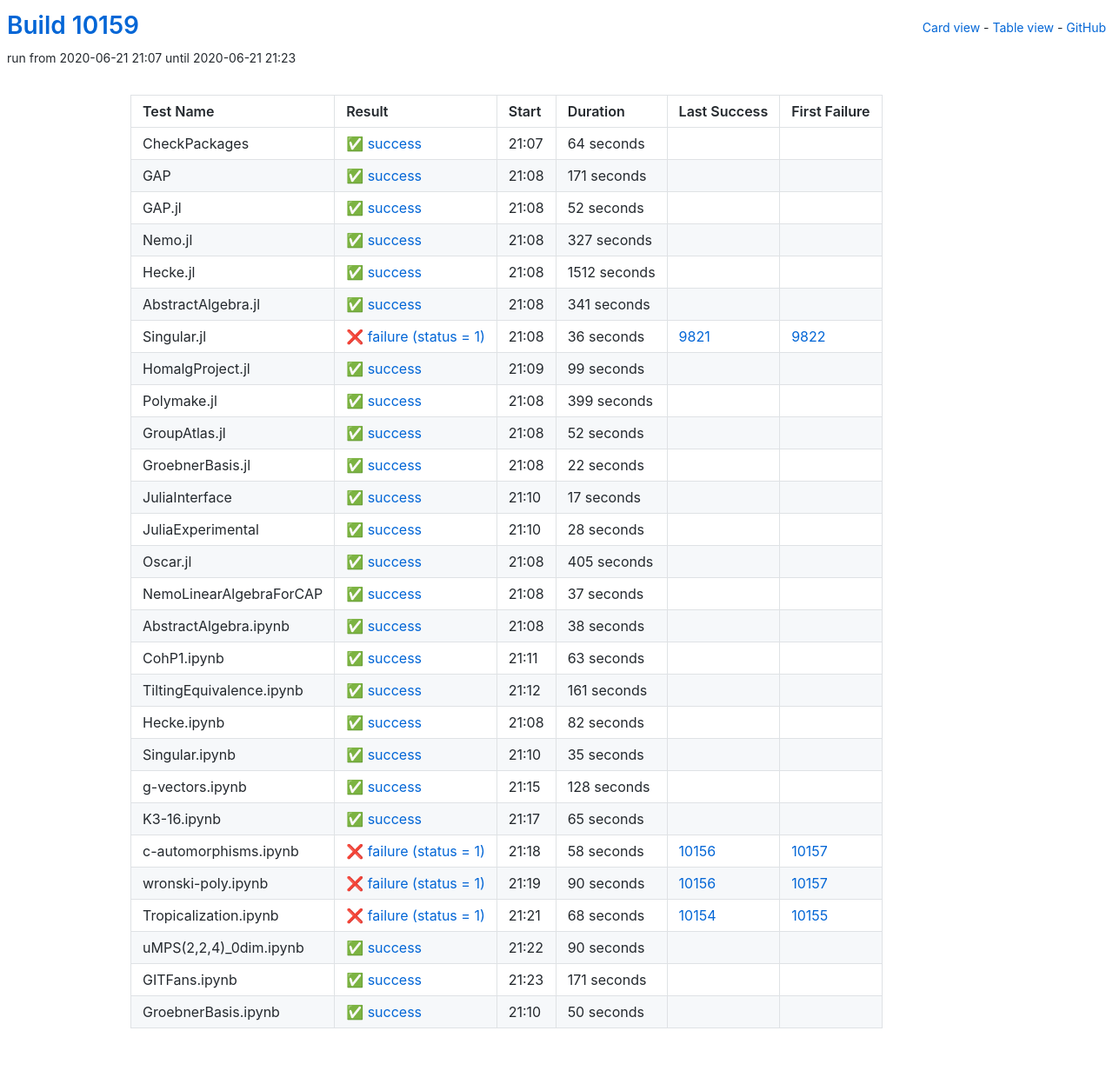
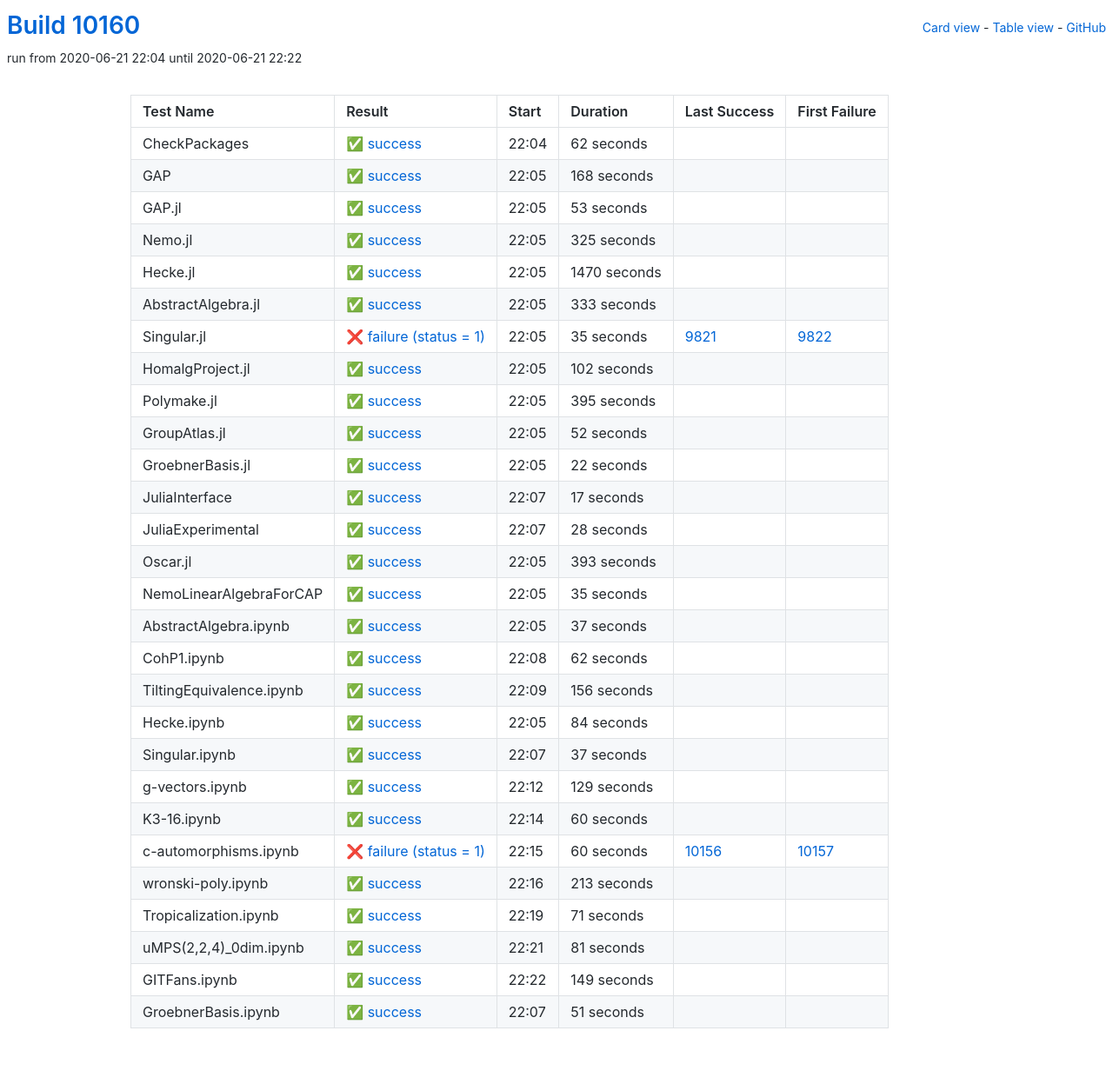
Before and after one commit to oscar-system/oscar-ci-status, a Jekyll site: the page built from table.html, in a window 1280 px wide. Shown: the whole page at 87% size. Built offline with Jekyll 4.4.1, drawn with Linux system fonts in a browser that asks for light colours.

Commit message:
Build #10160

```diff
--- a/_data/ci.yml
+++ b/_data/ci.yml
@@ -1,6 +1,6 @@
 ---
-build: 10159
-build_url: https://oscarci.mathematik.uni-kl.de/job/oscar/10159/
+build: 10160
+build_url: https://oscarci.mathematik.uni-kl.de/job/oscar/10160/
 job: oscar
 organization: oscar-system
 repo: oscar-ci-status
@@ -8,116 +8,116 @@
 tests:
 - name: CheckPackages
   id: checkpackages
-  log: https://oscarci.mathematik.uni-kl.de/job/oscar/10159/artifact/logs/build-10159/CheckPackages.log
-  start: 2020-06-21 21:07
+  log: https://oscarci.mathematik.uni-kl.de/job/oscar/10160/artifact/logs/build-10160/CheckPackages.log
+  start: 2020-06-21 22:04
   success: true
   exitcode: 0
   status: success
-  duration: 64
+  duration: 62
   last_success: false
   last_success_url:
   first_failure: false
   first_failure_url:
 - name: GAP
   id: gap
-  log: https://oscarci.mathematik.uni-kl.de/job/oscar/10159/artifact/logs/build-10159/GAP.log
-  start: 2020-06-21 21:08
+  log: https://oscarci.mathematik.uni-kl.de/job/oscar/10160/artifact/logs/build-10160/GAP.log
+  start: 2020-06-21 22:05
   success: true
   exitcode: 0
   status: success
-  duration: 171
+  duration: 168
   last_success: false
   last_success_url:
   first_failure: false
   first_failure_url:
 - name: GAP.jl
   id: gap-jl
-  log: https://oscarci.mathematik.uni-kl.de/job/oscar/10159/artifact/logs/build-10159/GAP.jl.log
-  start: 2020-06-21 21:08
+  log: https://oscarci.mathematik.uni-kl.de/job/oscar/10160/artifact/logs/build-10160/GAP.jl.log
+  start: 2020-06-21 22:05
   success: true
   exitcode: 0
   status: success
-  duration: 52
+  duration: 53
   last_success: false
   last_success_url:
   first_failure: false
   first_failure_url:
 - name: Nemo.jl
   id: nemo-jl
-  log: https://oscarci.mathematik.uni-kl.de/job/oscar/10159/artifact/logs/build-10159/Nemo.jl.log
-  start: 2020-06-21 21:08
+  log: https://oscarci.mathematik.uni-kl.de/job/oscar/10160/artifact/logs/build-10160/Nemo.jl.log
+  start: 2020-06-21 22:05
   success: true
   exitcode: 0
   status: success
-  duration: 327
+  duration: 325
   last_success: false
   last_success_url:
   first_failure: false
   first_failure_url:
 - name: Hecke.jl
   id: hecke-jl
-  log: https://oscarci.mathematik.uni-kl.de/job/oscar/10159/artifact/logs/build-10159/Hecke.jl.log
-  start: 2020-06-21 21:08
+  log: https://oscarci.mathematik.uni-kl.de/job/oscar/10160/artifact/logs/build-10160/Hecke.jl.log
+  start: 2020-06-21 22:05
   success: true
   exitcode: 0
   status: success
-  duration: 1512
+  duration: 1470
   last_success: false
   last_success_url:
   first_failure: false
   first_failure_url:
 - name: AbstractAlgebra.jl
   id: abstractalgebra-jl
-  log: https://oscarci.mathematik.uni-kl.de/job/oscar/10159/artifact/logs/build-10159/AbstractAlgebra.jl.log
-  start: 2020-06-21 21:08
+  log: https://oscarci.mathematik.uni-kl.de/job/oscar/10160/artifact/logs/build-10160/AbstractAlgebra.jl.log
+  start: 2020-06-21 22:05
   success: true
   exitcode: 0
   status: success
-  duration: 341
+  duration: 333
   last_success: false
   last_success_url:
   first_failure: false
   first_failure_url:
 - name: Singular.jl
   id: singular-jl
-  log: https://oscarci.mathematik.uni-kl.de/job/oscar/10159/artifact/logs/build-10159/Singular.jl.log
-  start: 2020-06-21 21:08
+  log: https://oscarci.mathematik.uni-kl.de/job/oscar/10160/artifact/logs/build-10160/Singular.jl.log
+  start: 2020-06-21 22:05
   success: false
   exitcode: 1
   status: failure
-  duration: 36
+  duration: 35
   last_success: 9821
   last_success_url: https://oscarci.mathematik.uni-kl.de/job/oscar/9821/
   first_failure: 9822
   first_failure_url: https://oscarci.mathematik.uni-kl.de/job/oscar/9822/
 - name: HomalgProject.jl
   id: homalgproject-jl
-  log: https://oscarci.mathematik.uni-kl.de/job/oscar/10159/artifact/logs/build-10159/HomalgProject.jl.log
-  start: 2020-06-21 21:09
+  log: https://oscarci.mathematik.uni-kl.de/job/oscar/10160/artifact/logs/build-10160/HomalgProject.jl.log
+  start: 2020-06-21 22:05
   success: true
   exitcode: 0
   status: success
-  duration: 99
+  duration: 102
   last_success: false
   last_success_url:
   first_failure: false
   first_failure_url:
 - name: Polymake.jl
   id: polymake-jl
-  log: https://oscarci.mathematik.uni-kl.de/job/oscar/10159/artifact/logs/build-10159/Polymake.jl.log
-  start: 2020-06-21 21:08
+  log: https://oscarci.mathematik.uni-kl.de/job/oscar/10160/artifact/logs/build-10160/Polymake.jl.log
+  start: 2020-06-21 22:05
   success: true
   exitcode: 0
   status: success
-  duration: 399
+  duration: 395
   last_success: false
   last_success_url:
   first_failure: false
   first_failure_url:
 - name: GroupAtlas.jl
   id: groupatlas-jl
-  log: https://oscarci.mathematik.uni-kl.de/job/oscar/10159/artifact/logs/build-10159/GroupAtlas.jl.log
-  start: 2020-06-21 21:08
+  log: https://oscarci.mathematik.uni-kl.de/job/oscar/10160/artifact/logs/build-10160/GroupAtlas.jl.log
+  start: 2020-06-21 22:05
   success: true
   exitcode: 0
   status: success
@@ -128,8 +128,8 @@
   first_failure_url:
 - name: GroebnerBasis.jl
   id: groebnerbasis-jl
-  log: https://oscarci.mathematik.uni-kl.de/job/oscar/10159/artifact/logs/build-10159/GroebnerBasis.jl.log
-  start: 2020-06-21 21:08
+  log: https://oscarci.mathematik.uni-kl.de/job/oscar/10160/artifact/logs/build-10160/GroebnerBasis.jl.log
+  start: 2020-06-21 22:05
   success: true
   exitcode: 0
   status: success
@@ -140,8 +140,8 @@
   first_failure_url:
 - name: JuliaInterface
   id: juliainterface
-  log: https://oscarci.mathematik.uni-kl.de/job/oscar/10159/artifact/logs/build-10159/JuliaInterface.log
-  start: 2020-06-21 21:10
+  log: https://oscarci.mathematik.uni-kl.de/job/oscar/10160/artifact/logs/build-10160/JuliaInterface.log
+  start: 2020-06-21 22:07
   success: true
   exitcode: 0
   status: success
@@ -152,8 +152,8 @@
   first_failure_url:
 - name: JuliaExperimental
   id: juliaexperimental
-  log: https://oscarci.mathematik.uni-kl.de/job/oscar/10159/artifact/logs/build-10159/JuliaExperimental.log
-  start: 2020-06-21 21:10
+  log: https://oscarci.mathematik.uni-kl.de/job/oscar/10160/artifact/logs/build-10160/JuliaExperimental.log
+  start: 2020-06-21 22:07
   success: true
   exitcode: 0
   status: success
@@ -164,20 +164,32 @@
   first_failure_url:
 - name: Oscar.jl
   id: oscar-jl
-  log: https://oscarci.mathematik.uni-kl.de/job/oscar/10159/artifact/logs/build-10159/Oscar.jl.log
-  start: 2020-06-21 21:08
+  log: https://oscarci.mathematik.uni-kl.de/job/oscar/10160/artifact/logs/build-10160/Oscar.jl.log
+  start: 2020-06-21 22:05
   success: true
   exitcode: 0
   status: success
-  duration: 405
+  duration: 393
   last_success: false
   last_success_url:
   first_failure: false
   first_failure_url:
 - name: NemoLinearAlgebraForCAP
   id: nemolinearalgebraforcap
-  log: https://oscarci.mathematik.uni-kl.de/job/oscar/10159/artifact/logs/build-10159/NemoLinearAlgebraForCAP.log
-  start: 2020-06-21 21:08
+  log: https://oscarci.mathematik.uni-kl.de/job/oscar/10160/artifact/logs/build-10160/NemoLinearAlgebraForCAP.log
+  start: 2020-06-21 22:05
+  success: true
+  exitcode: 0
+  status: success
+  duration: 35
+  last_success: false
+  last_success_url:
+  first_failure: false
+  first_failure_url:
+- name: AbstractAlgebra.ipynb
+  id: abstractalgebra-ipynb
+  log: https://oscarci.mathematik.uni-kl.de/job/oscar/10160/artifact/logs/build-10160/AbstractAlgebra.ipynb.log
+  start: 2020-06-21 22:05
   success: true
   exitcode: 0
   status: success
@@ -186,158 +198,146 @@
   last_success_url:
   first_failure: false
   first_failure_url:
-- name: AbstractAlgebra.ipynb
-  id: abstractalgebra-ipynb
-  log: https://oscarci.mathematik.uni-kl.de/job/oscar/10159/artifact/logs/build-10159/AbstractAlgebra.ipynb.log
-  start: 2020-06-21 21:08
+- name: CohP1.ipynb
+  id: cohp1-ipynb
+  log: https://oscarci.mathematik.uni-kl.de/job/oscar/10160/artifact/logs/build-10160/CohP1.ipynb.log
+  start: 2020-06-21 22:08
   success: true
   exitcode: 0
   status: success
-  duration: 38
-  last_success: false
-  last_success_url:
-  first_failure: false
-  first_failure_url:
-- name: CohP1.ipynb
-  id: cohp1-ipynb
-  log: https://oscarci.mathematik.uni-kl.de/job/oscar/10159/artifact/logs/build-10159/CohP1.ipynb.log
-  start: 2020-06-21 21:11
-  success: true
-  exitcode: 0
-  status: success
-  duration: 63
+  duration: 62
   last_success: false
   last_success_url:
   first_failure: false
   first_failure_url:
 - name: TiltingEquivalence.ipynb
   id: tiltingequivalence-ipynb
-  log: https://oscarci.mathematik.uni-kl.de/job/oscar/10159/artifact/logs/build-10159/TiltingEquivalence.ipynb.log
-  start: 2020-06-21 21:12
+  log: https://oscarci.mathematik.uni-kl.de/job/oscar/10160/artifact/logs/build-10160/TiltingEquivalence.ipynb.log
+  start: 2020-06-21 22:09
   success: true
   exitcode: 0
   status: success
-  duration: 161
+  duration: 156
   last_success: false
   last_success_url:
   first_failure: false
   first_failure_url:
 - name: Hecke.ipynb
   id: hecke-ipynb
-  log: https://oscarci.mathematik.uni-kl.de/job/oscar/10159/artifact/logs/build-10159/Hecke.ipynb.log
-  start: 2020-06-21 21:08
+  log: https://oscarci.mathematik.uni-kl.de/job/oscar/10160/artifact/logs/build-10160/Hecke.ipynb.log
+  start: 2020-06-21 22:05
   success: true
   exitcode: 0
   status: success
-  duration: 82
+  duration: 84
   last_success: false
   last_success_url:
   first_failure: false
   first_failure_url:
 - name: Singular.ipynb
   id: singular-ipynb
-  log: https://oscarci.mathematik.uni-kl.de/job/oscar/10159/artifact/logs/build-10159/Singular.ipynb.log
-  start: 2020-06-21 21:10
+  log: https://oscarci.mathematik.uni-kl.de/job/oscar/10160/artifact/logs/build-10160/Singular.ipynb.log
+  start: 2020-06-21 22:07
   success: true
   exitcode: 0
   status: success
-  duration: 35
+  duration: 37
   last_success: false
   last_success_url:
   first_failure: false
   first_failure_url:
 - name: g-vectors.ipynb
   id: g-vectors-ipynb
-  log: https://oscarci.mathematik.uni-kl.de/job/oscar/10159/artifact/logs/build-10159/g-vectors.ipynb.log
-  start: 2020-06-21 21:15
+  log: https://oscarci.mathematik.uni-kl.de/job/oscar/10160/artifact/logs/build-10160/g-vectors.ipynb.log
+  start: 2020-06-21 22:12
   success: true
   exitcode: 0
   status: success
-  duration: 128
+  duration: 129
   last_success: false
   last_success_url:
   first_failure: false
   first_failure_url:
 - name: K3-16.ipynb
   id: k3-16-ipynb
-  log: https://oscarci.mathematik.uni-kl.de/job/oscar/10159/artifact/logs/build-10159/K3-16.ipynb.log
-  start: 2020-06-21 21:17
+  log: https://oscarci.mathematik.uni-kl.de/job/oscar/10160/artifact/logs/build-10160/K3-16.ipynb.log
+  start: 2020-06-21 22:14
   success: true
   exitcode: 0
   status: success
-  duration: 65
+  duration: 60
   last_success: false
   last_success_url:
   first_failure: false
   first_failure_url:
 - name: c-automorphisms.ipynb
   id: c-automorphisms-ipynb
-  log: https://oscarci.mathematik.uni-kl.de/job/oscar/10159/artifact/logs/build-10159/c-automorphisms.ipynb.log
-  start: 2020-06-21 21:18
+  log: https://oscarci.mathematik.uni-kl.de/job/oscar/10160/artifact/logs/build-10160/c-automorphisms.ipynb.log
+  start: 2020-06-21 22:15
   success: false
   exitcode: 1
   status: failure
-  duration: 58
+  duration: 60
   last_success: 10156
   last_success_url: https://oscarci.mathematik.uni-kl.de/job/oscar/10156/
   first_failure: 10157
   first_failure_url: https://oscarci.mathematik.uni-kl.de/job/oscar/10157/
 - name: wronski-poly.ipynb
   id: wronski-poly-ipynb
-  log: https://oscarci.mathematik.uni-kl.de/job/oscar/10159/artifact/logs/build-10159/wronski-poly.ipynb.log
-  start: 2020-06-21 21:19
-  success: false
-  exitcode: 1
-  status: failure
-  duration: 90
-  last_success: 10156
-  last_success_url: https://oscarci.mathematik.uni-kl.de/job/oscar/10156/
-  first_failure: 10157
-  first_failure_url: https://oscarci.mathematik.uni-kl.de/job/oscar/10157/
-- name: Tropicalization.ipynb
-  id: tropicalization-ipynb
-  log: https://oscarci.mathematik.uni-kl.de/job/oscar/10159/artifact/logs/build-10159/Tropicalization.ipynb.log
-  start: 2020-06-21 21:21
-  success: false
-  exitcode: 1
-  status: failure
-  duration: 68
-  last_success: 10154
-  last_success_url: https://oscarci.mathematik.uni-kl.de/job/oscar/10154/
-  first_failure: 10155
-  first_failure_url: https://oscarci.mathematik.uni-kl.de/job/oscar/10155/
-- name: uMPS(2,2,4)_0dim.ipynb
-  id: umps-2-2-4-0dim-ipynb
-  log: https://oscarci.mathematik.uni-kl.de/job/oscar/10159/artifact/logs/build-10159/uMPS-2-2-4-_0dim.ipynb.log
-  start: 2020-06-21 21:22
+  log: https://oscarci.mathematik.uni-kl.de/job/oscar/10160/artifact/logs/build-10160/wronski-poly.ipynb.log
+  start: 2020-06-21 22:16
   success: true
   exitcode: 0
   status: success
-  duration: 90
+  duration: 213
+  last_success: false
+  last_success_url:
+  first_failure: false
+  first_failure_url:
+- name: Tropicalization.ipynb
+  id: tropicalization-ipynb
+  log: https://oscarci.mathematik.uni-kl.de/job/oscar/10160/artifact/logs/build-10160/Tropicalization.ipynb.log
+  start: 2020-06-21 22:19
+  success: true
+  exitcode: 0
+  status: success
+  duration: 71
+  last_success: false
+  last_success_url:
+  first_failure: false
+  first_failure_url:
+- name: uMPS(2,2,4)_0dim.ipynb
+  id: umps-2-2-4-0dim-ipynb
+  log: https://oscarci.mathematik.uni-kl.de/job/oscar/10160/artifact/logs/build-10160/uMPS-2-2-4-_0dim.ipynb.log
+  start: 2020-06-21 22:21
+  success: true
+  exitcode: 0
+  status: success
+  duration: 81
   last_success: false
   last_success_url:
   first_failure: false
   first_failure_url:
 - name: GITFans.ipynb
   id: gitfans-ipynb
-  log: https://oscarci.mathematik.uni-kl.de/job/oscar/10159/artifact/logs/build-10159/GITFans.ipynb.log
-  start: 2020-06-21 21:23
+  log: https://oscarci.mathematik.uni-kl.de/job/oscar/10160/artifact/logs/build-10160/GITFans.ipynb.log
+  start: 2020-06-21 22:22
   success: true
   exitcode: 0
   status: success
-  duration: 171
+  duration: 149
   last_success: false
   last_success_url:
   first_failure: false
   first_failure_url:
 - name: GroebnerBasis.ipynb
   id: groebnerbasis-ipynb
-  log: https://oscarci.mathematik.uni-kl.de/job/oscar/10159/artifact/logs/build-10159/GroebnerBasis.ipynb.log
-  start: 2020-06-21 21:10
+  log: https://oscarci.mathematik.uni-kl.de/job/oscar/10160/artifact/logs/build-10160/GroebnerBasis.ipynb.log
+  start: 2020-06-21 22:07
   success: true
   exitcode: 0
   status: success
-  duration: 50
+  duration: 51
   last_success: false
   last_success_url:
   first_failure: false
```
Also changed, not shown: README.md.
